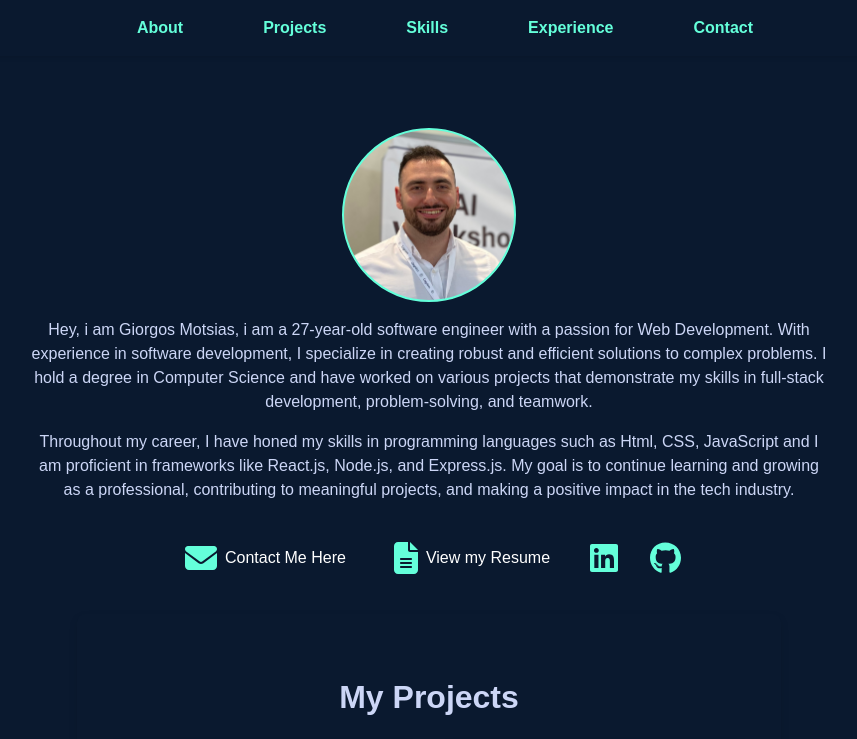
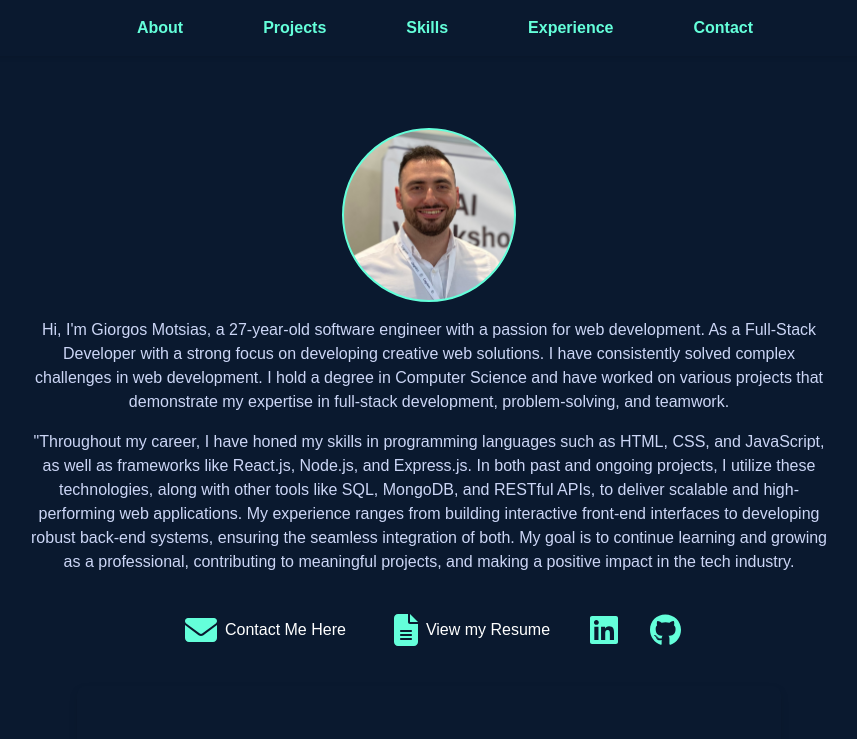
Before and after one commit to giorgosmotsias/Personal-Portfolio, a React (Create React App) app: page / in a window 1280 px wide. Shown: the top 739 px of the page, without its empty margins (211-1068 px from the left). Built offline with nearby package versions, Linux system fonts and the light colour scheme; a web font is replaced by a local one.

Commit message:
ui changes #2

```diff
--- a/src/pages/About.js
+++ b/src/pages/About.js
@@ -11,12 +11,12 @@
             <div className="about-content">
                 {/* <h1>About Me</h1> */}
                 <p>
-                    Hey, i am Giorgos Motsias, i am a 27-year-old software engineer with a passion for Web Development.
-                    With experience in software development, I specialize in creating robust and efficient solutions to complex problems.
-                    I hold a degree in Computer Science and have worked on various projects that demonstrate my skills in full-stack development, problem-solving, and teamwork.
+                    Hi, I'm Giorgos Motsias, a 27-year-old software engineer with a passion for web development.
+                    As a Full-Stack Developer with a strong focus on developing creative web solutions. I have consistently solved complex challenges in web development. I hold a degree in Computer Science and have worked on various projects that demonstrate my expertise in full-stack development, problem-solving, and teamwork.
                 </p>
                 <p>
-                    Throughout my career, I have honed my skills in programming languages such as Html, CSS, JavaScript and I am proficient in frameworks like React.js, Node.js, and Express.js.
+                    "Throughout my career, I have honed my skills in programming languages such as HTML, CSS, and JavaScript, as well as frameworks like React.js, Node.js, and Express.js.
+                    In both past and ongoing projects, I utilize these technologies, along with other tools like SQL, MongoDB, and RESTful APIs, to deliver scalable and high-performing web applications. My experience ranges from building interactive front-end interfaces to developing robust back-end systems, ensuring the seamless integration of both.
                     My goal is to continue learning and growing as a professional, contributing to meaningful projects, and making a positive impact in the tech industry.
                 </p>
                 <SocialLinks/>
```
